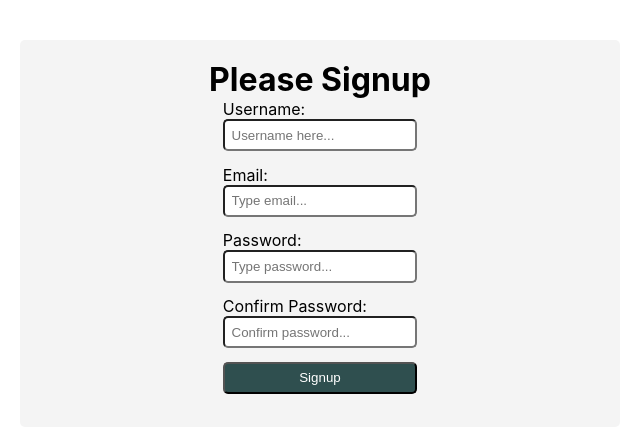
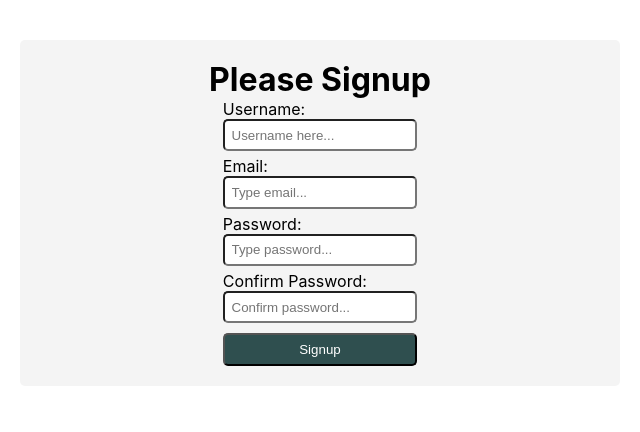
Before and after one commit to fkahindi/grocery-app, a React (Create React App) app: page /signup in a window 1280 px wide. Shown: the top 432 px of the page, without its empty margins (320-960 px from the left). Built offline with nearby package versions, Linux system fonts and the light colour scheme.

Commit message:
add signup form and logic

```diff
--- a/src/components/authentication/Auth.css
+++ b/src/components/authentication/Auth.css
@@ -15,19 +15,24 @@
     justify-content: center;
 }
 
-input,
-.auth-btn {
-    margin-bottom: 1em;
+input {
+    padding: .5em;
+    border-radius: 5px;
+    margin-bottom: 0;
+}
+
+.submit-btn {
+    margin-top: 5px;
     padding: .5em;
     border-radius: 5px;
 }
 
-.auth-btn {
+.submit-btn {
     color: white;
     background-color: darkslategray;
 }
 
-.auth-btn:hover {
+.submit-btn:hover {
     cursor: pointer;
 }
 
@@ -40,14 +45,14 @@ input,
     display: block;
     color: red;
     width: fit-content;
-    /* height: 50px; */
-    padding: 5px;
+    margin-top: 0;
+    padding-top: 0;
+    padding-bottom: 5px;
 }
 
 .success {
     display: block;
     color: green;
     width: fit-content;
-    /* height: 50px; */
     padding: 5px;
 }
--- a/src/components/authentication/Login.js
+++ b/src/components/authentication/Login.js
@@ -42,7 +42,7 @@ export default function Login({setToken}){
         placeholder="Enter password..."
         onChange={e=>setPassword(e.target.value)}
       />
-      <button className="auth-btn">Login</button>
+      <button className="submit-btn">Login</button>
     </form>
     </div>
   )
--- a/src/components/authentication/Signup.js
+++ b/src/components/authentication/Signup.js
@@ -3,14 +3,20 @@ import React,{useState} from 'react';
 import "./Auth.css";
 
 export default function Singnup(){
+
   const [inputText, setInputText] = useState({
     userName: "",
     email: "",
     password:"",
     confirmPassword: "",
   })
+
   const [submitted, setSubmitted] = useState(false)
   const [formError, setFormError] = useState(false)
+  const [nameError, setNameError] = useState("")
+  const [emailError, setEmailError] = useState("")
+  const [passwordError, setPasswordError] = useState("")
+  const [confirmPasswordError, setConfirmPasswordError] = useState("")
 
   const handleInputChange = e =>{
     setInputText({
@@ -20,24 +26,24 @@ export default function Singnup(){
     setSubmitted(false)
   }
 
-  const handleSubmit =e=>{
+  const handleSubmit = e =>{
     e.preventDefault()
-    let nameError, emailError, passwordError, confirmPasswordError =""
+
     if(!inputText.userName.trim()){
       setFormError(true)
-      nameError = 'Username is required'
+      setNameError("Username is required")
     }
     if(!inputText.email.trim()){
       setFormError(true)
-      emailError = 'Email is requird'
+      setEmailError("Email is requird")
     }
     if(!inputText.password.trim()){
       setFormError(true)
-      passwordError = 'Password is requird'
+      setPasswordError("Password is requird")
     }
     if(!inputText.confirmPassword.trim()){
       setFormError(true)
-      confirmPasswordError = 'Confirm password'
+      setConfirmPasswordError("Confirm password")
     }
     if(!formError){
       setSubmitted(false)
@@ -59,7 +65,7 @@ export default function Singnup(){
       <div
         className="success"
         style={{
-          display: submitted ? '' : 'none'
+          display: submitted ? "" : "none"
          }}
       >
          <h4>User successfully registered! </h4>
@@ -72,10 +78,10 @@ export default function Singnup(){
       <div
         className="error"
         style={{
-          display: formError? '': 'none'
+          display: formError? "": "none"
          }}
       >
-        <h6>Fix form errors!</h6>
+        <h4>Fix form errors!</h4>
       </div>
     )
   }
@@ -95,6 +101,8 @@ export default function Singnup(){
           placeholder="Username here..."
           onChange={handleInputChange}
         />
+        <div className="error">{nameError===""? "": nameError}</div>
+
         <label htmlFor="email" className="form-lbl">Email:</label>
         <input
           type="email"
@@ -103,6 +111,8 @@ export default function Singnup(){
           placeholder="Type email..."
           onChange={handleInputChange}
         />
+        <div className="error">{emailError ===""? "": emailError}</div>
+
         <label htmlFor="password" className="form-lbl">Password:</label>
         <input
           type="password"
@@ -111,6 +121,8 @@ export default function Singnup(){
           placeholder="Type password..."
           onChange={handleInputChange}
         />
+        <div className="error">{passwordError===""? "": passwordError}</div>
+
         <label htmlFor="confirmPassword" className="form-lbl">Confirm Password:</label>
         <input
           type="password"
@@ -119,7 +131,9 @@ export default function Singnup(){
           placeholder="Confirm password..."
           onChange={handleInputChange}
         />
-        <button className="auth-btn">Signup</button>
+        <div className="error">{confirmPasswordError===""? "": confirmPasswordError}</div>
+
+        <button className="submit-btn">Signup</button>
       </form>
     </div>
   )
```
